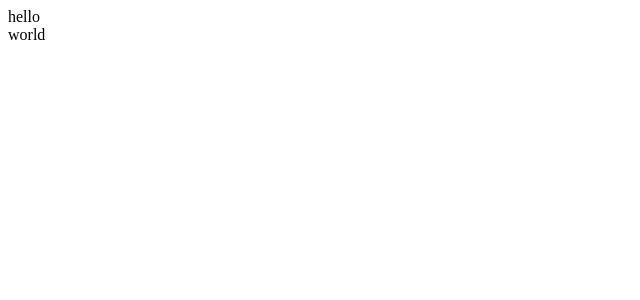
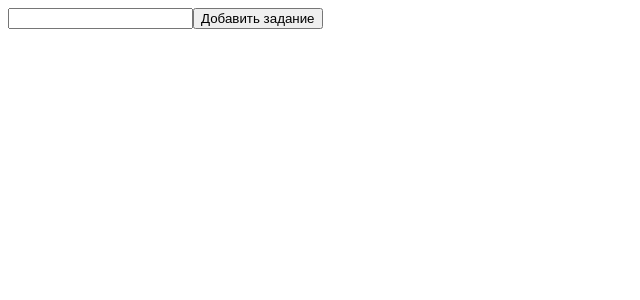
Before and after one commit to thisisdeath/todolist, a React (Create React App) app: page / in a window 1280 px wide. Shown: the top 300 px of the page, without its empty margins (0-640 px from the left). Built offline with nearby package versions, Linux system fonts and the light colour scheme.

Commit message:
added form

```diff
--- a/src/components/App.jsx
+++ b/src/components/App.jsx
@@ -1,10 +1,22 @@
-import React from 'react';
+import React, { useState } from 'react';
 import TodoList from './TodoList';
-
-const arr = ['hello', 'world'];
+import Form from './Form';
 
 export default function App() {
+
+    const [todos, setTodos] = useState([]);
+
+    function addTodo(newTodo) {
+        const newTodos = todos.slice();
+        newTodos.push(newTodo);
+        setTodos(newTodos);
+    }
+
     return (
-        <div> <TodoList todos={arr}/> </div>
+        <div>
+            <Form createTodo={addTodo} />
+            <TodoList todos={todos} />
+        </div>
     )
+
 }
--- /dev/null
+++ b/src/components/Form.jsx
@@ -0,0 +1,19 @@
+import React, {useState} from 'react';
+
+export default function Form(props) {
+    const [value, setValue] = useState('');
+
+    function clickHandler() {
+        if (value) {
+            props.createTodo(value);
+            setValue('');
+        }
+    }
+
+    return (
+        <div>
+         <input value={value} onChange={(event)=>{setValue(event.target.value)}}/>
+         <button onClick={clickHandler}> Добавить задание </button>
+        </div>
+    )
+}
```
